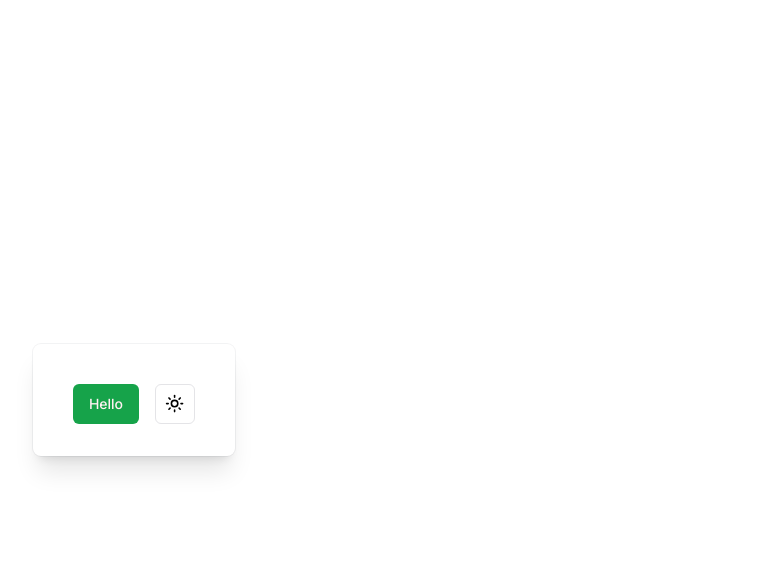
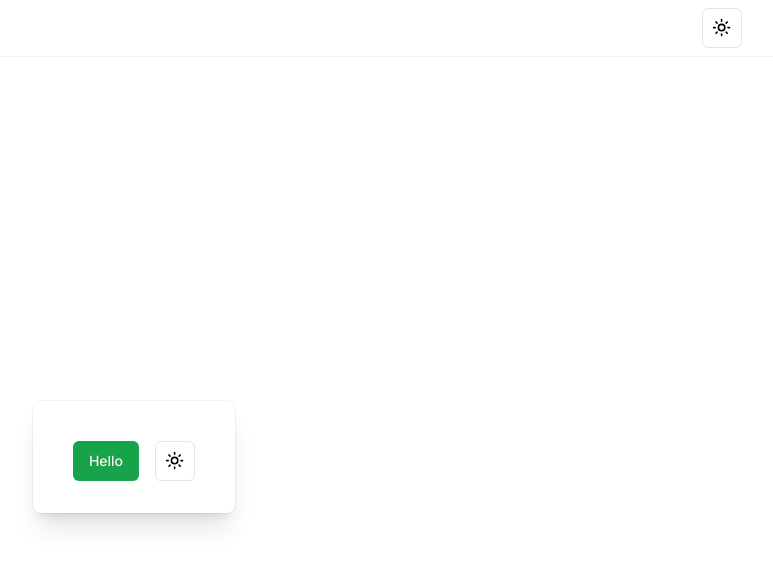
Before and after one commit to Aman-Pandey923/leetcodeboard, a Next.js app: page / in a window 1280 px wide. Shown: the top 566 px of the page, without its empty margins (506-1279 px from the left). Built offline with nearby package versions, Linux system fonts and the light colour scheme.

Commit message:
Install prettier and fix format Added Site-Header

```diff
--- a/app/layout.tsx
+++ b/app/layout.tsx
@@ -2,6 +2,7 @@
 import { Inter } from "next/font/google"
 import "./globals.css"
 import { ThemeProvider } from "@/components/theme-provider"
+import { SiteHeader } from "@/components/site-header"
 
 const inter = Inter({ subsets: ["latin"] })
 
@@ -18,6 +19,7 @@
   return (
     <html lang="en">
       <body className={inter.className}>
+        <SiteHeader />
         <ThemeProvider
           attribute="class"
           defaultTheme="system"
--- /dev/null
+++ b/components/site-header.tsx
@@ -0,0 +1,15 @@
+import { ModeToggle } from "@/components/mode-toggle"
+
+export function SiteHeader() {
+  return (
+    <header className="sticky top-0 z-50 w-full border-b border-border/40 bg-background/95 backdrop-blur supports-[backdrop-filter]:bg-background/60">
+      <div className="container flex h-14 max-w-screen-2xl items-center">
+        <div className="flex flex-1 items-center justify-between space-x-2 md:justify-end">
+          <nav className="flex items-center">
+            <ModeToggle />
+          </nav>
+        </div>
+      </div>
+    </header>
+  )
+}
```
